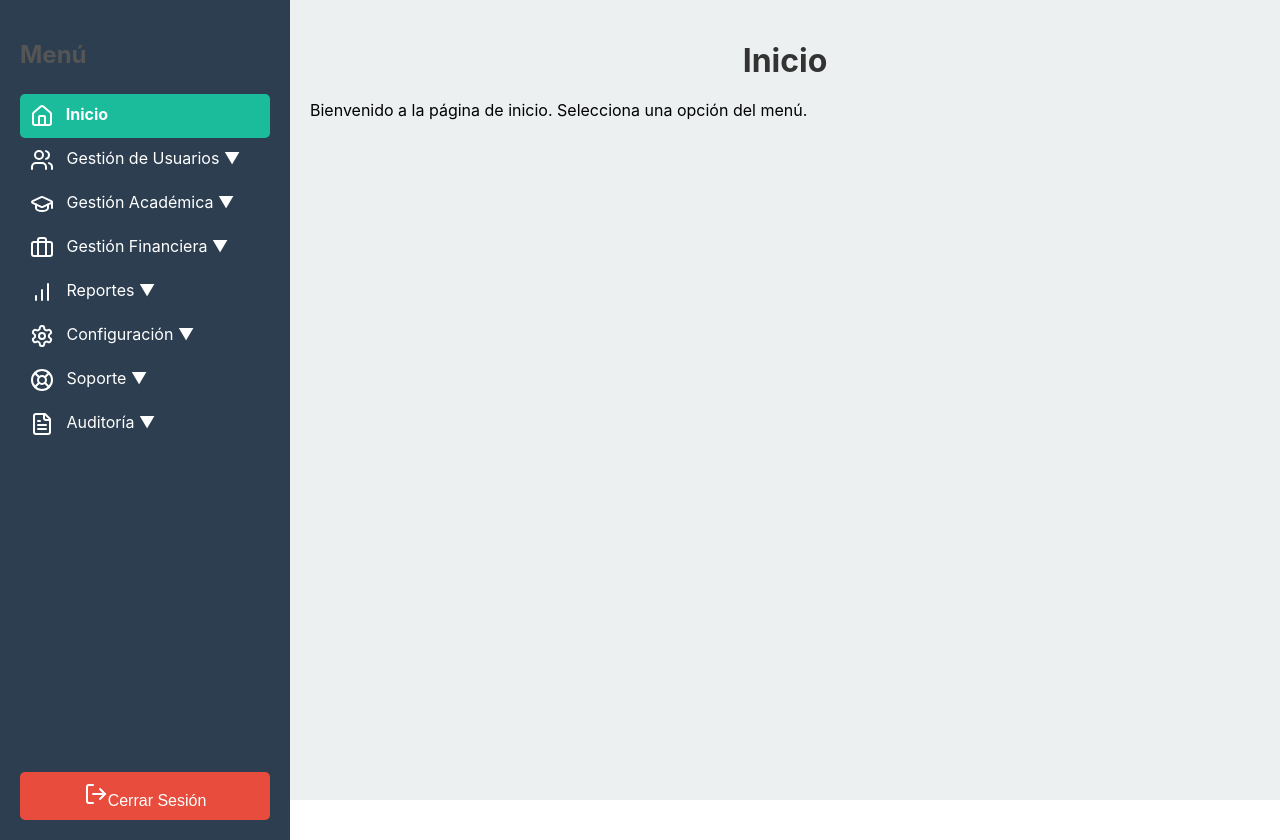
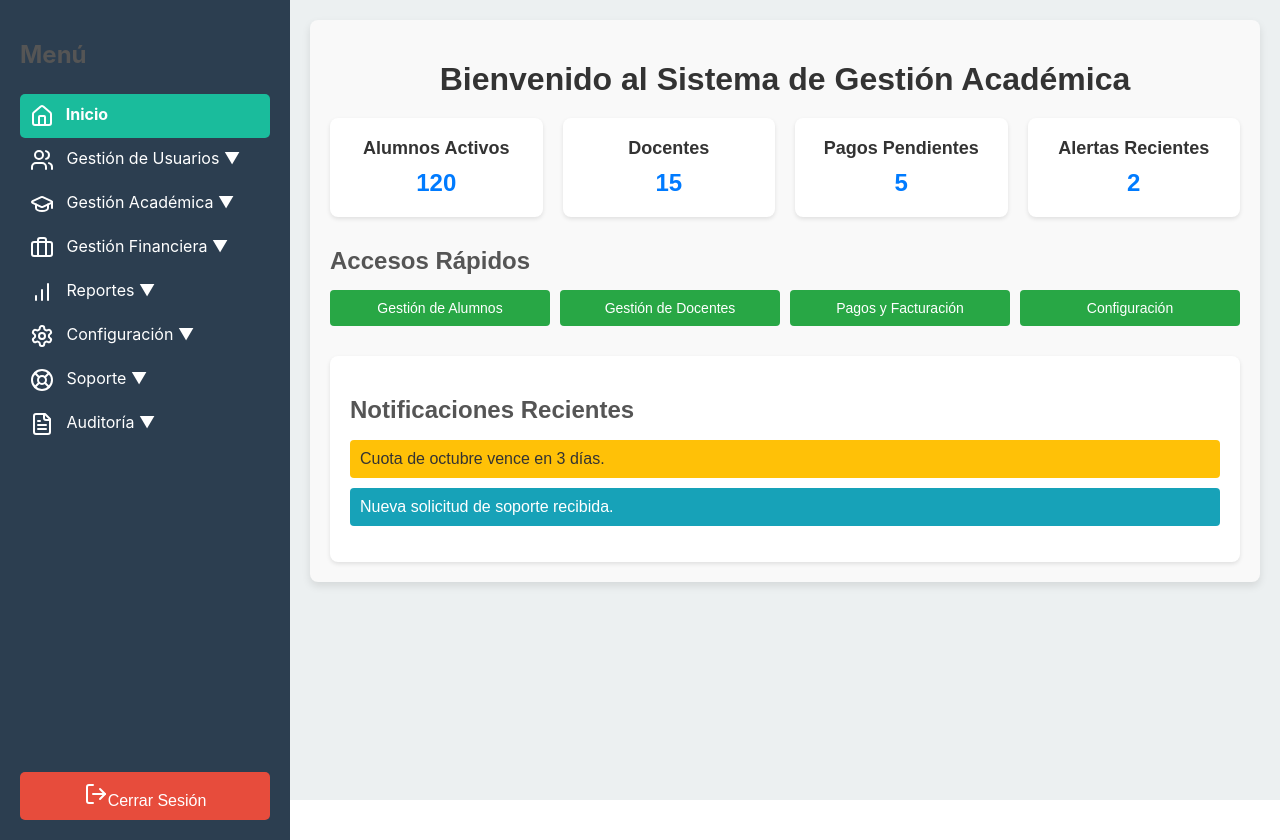
Before and after one commit to Jonathann-h/tp-is1, a React (Create React App) app: page /tp-is1/dashboard in a window 1280 px wide. Both pictures are taken after a click on the item "Inicio". Built offline with nearby package versions, Linux system fonts and the light colour scheme.

Commit message:
Pantalla de Inicio

```diff
--- /dev/null
+++ b/src/components/Inicio.css
@@ -0,0 +1,104 @@
+/* Estilos generales */
+.inicio {
+    font-family: Arial, sans-serif;
+    max-width: 1200px;
+    margin: 0 auto;
+    padding: 20px;
+    background-color: #f9f9f9;
+    border-radius: 8px;
+    box-shadow: 0 4px 8px rgba(0, 0, 0, 0.1);
+  }
+
+  h1 {
+    text-align: center;
+    color: #333;
+    margin-bottom: 20px;
+  }
+
+  h2 {
+    color: #555;
+    margin-bottom: 15px;
+  }
+
+  /* Estilos para el resumen de métricas */
+  .resumen-metricas {
+    display: grid;
+    grid-template-columns: repeat(auto-fit, minmax(200px, 1fr));
+    gap: 20px;
+    margin-bottom: 30px;
+  }
+
+  .metrica {
+    padding: 20px;
+    background-color: #fff;
+    border-radius: 8px;
+    box-shadow: 0 2px 4px rgba(0, 0, 0, 0.1);
+    text-align: center;
+  }
+
+  .metrica h2 {
+    margin: 0;
+    font-size: 18px;
+    color: #333;
+  }
+
+  .metrica p {
+    margin: 10px 0 0;
+    font-size: 24px;
+    font-weight: bold;
+    color: #007bff;
+  }
+
+  /* Estilos para los accesos rápidos */
+  .accesos-rapidos {
+    margin-bottom: 30px;
+  }
+
+  .botones-acceso {
+    display: grid;
+    grid-template-columns: repeat(auto-fit, minmax(150px, 1fr));
+    gap: 10px;
+  }
+
+  .botones-acceso button {
+    padding: 10px;
+    background-color: #28a745;
+    color: #fff;
+    border: none;
+    border-radius: 4px;
+    cursor: pointer;
+    font-size: 14px;
+  }
+
+  .botones-acceso button:hover {
+    background-color: #218838;
+  }
+
+  /* Estilos para las notificaciones */
+  .notificaciones {
+    padding: 20px;
+    background-color: #fff;
+    border-radius: 8px;
+    box-shadow: 0 2px 4px rgba(0, 0, 0, 0.1);
+  }
+
+  .notificaciones ul {
+    list-style: none;
+    padding: 0;
+  }
+
+  .notificaciones li {
+    padding: 10px;
+    margin-bottom: 10px;
+    border-radius: 4px;
+  }
+
+  .notificaciones li.alerta {
+    background-color: #ffc107;
+    color: #333;
+  }
+
+  .notificaciones li.notificacion {
+    background-color: #17a2b8;
+    color: #fff;
+  }
--- a/src/components/Inicio.js
+++ b/src/components/Inicio.js
@@ -1,10 +1,68 @@
-import React from 'react';
+import React from "react";
+import "./Inicio.css"; // Importar el archivo CSS
 
-export default function Inicio() {
+const Inicio = () => {
+  // Datos simulados para el dashboard
+  const metricas = {
+    alumnosActivos: 120,
+    docentes: 15,
+    pagosPendientes: 5,
+    alertasRecientes: 2,
+  };
+
+  const notificaciones = [
+    { id: 1, mensaje: "Cuota de octubre vence en 3 días.", tipo: "alerta" },
+    { id: 2, mensaje: "Nueva solicitud de soporte recibida.", tipo: "notificacion" },
+  ];
+
   return (
-    <div>
-      <h1>Inicio</h1>
-      <p>Bienvenido a la página de inicio. Selecciona una opción del menú.</p>
+    <div className="inicio">
+      <h1>Bienvenido al Sistema de Gestión Académica</h1>
+
+      {/* Resumen de Métricas */}
+      <div className="resumen-metricas">
+        <div className="metrica">
+          <h2>Alumnos Activos</h2>
+          <p>{metricas.alumnosActivos}</p>
+        </div>
+        <div className="metrica">
+          <h2>Docentes</h2>
+          <p>{metricas.docentes}</p>
+        </div>
+        <div className="metrica">
+          <h2>Pagos Pendientes</h2>
+          <p>{metricas.pagosPendientes}</p>
+        </div>
+        <div className="metrica">
+          <h2>Alertas Recientes</h2>
+          <p>{metricas.alertasRecientes}</p>
+        </div>
+      </div>
+
+      {/* Accesos Rápidos */}
+      <div className="accesos-rapidos">
+        <h2>Accesos Rápidos</h2>
+        <div className="botones-acceso">
+          <button>Gestión de Alumnos</button>
+          <button>Gestión de Docentes</button>
+          <button>Pagos y Facturación</button>
+          <button>Configuración</button>
+        </div>
+      </div>
+
+      {/* Notificaciones y Alertas */}
+      <div className="notificaciones">
+        <h2>Notificaciones Recientes</h2>
+        <ul>
+          {notificaciones.map((notificacion) => (
+            <li key={notificacion.id} className={notificacion.tipo}>
+              {notificacion.mensaje}
+            </li>
+          ))}
+        </ul>
+      </div>
     </div>
   );
-}
+};
+
+export default Inicio;
```
